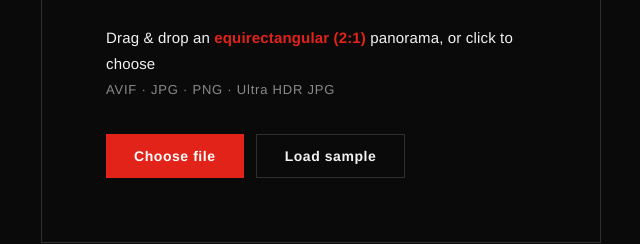
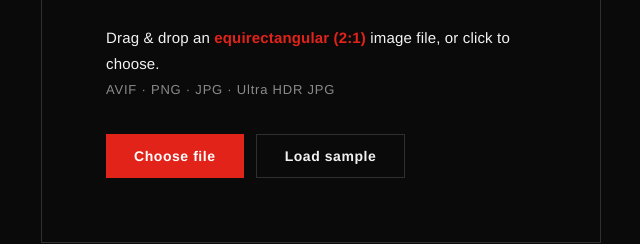
Before and after one commit to realsee-developer/panorama-viewer, a website built with Vite: page index.html in a window 1280 px wide. Shown: the part 397-641 px from the top of the page, 319-959 px from the left. Built offline with nearby package versions, Linux system fonts and the light colour scheme.

Commit message:
ui: refine dropzone copy (equirectangular 2:1 image file)

```diff
--- a/index.html
+++ b/index.html
@@ -21,10 +21,10 @@
       <!-- Drop / empty state -->
       <div id="dropzone" class="dropzone">
         <div class="dropzone__inner">
-          <h1 class="dropzone__title">Panorama<br />Viewer</h1>
+          <h1 class="dropzone__title">Panorama Viewer</h1>
           <p class="dropzone__hint">
-            Drag &amp; drop an <strong>equirectangular (2:1)</strong> panorama, or click to choose<br />
-            <span class="muted">AVIF · JPG · PNG · Ultra&nbsp;HDR JPG</span>
+            Drag &amp; drop an <strong>equirectangular (2:1)</strong> image file, or click to choose.<br />
+            <span class="muted">AVIF · PNG · JPG · Ultra HDR JPG</span>
           </p>
           <div class="dropzone__actions">
             <button id="pickBtn" class="btn">Choose file</button>
```
